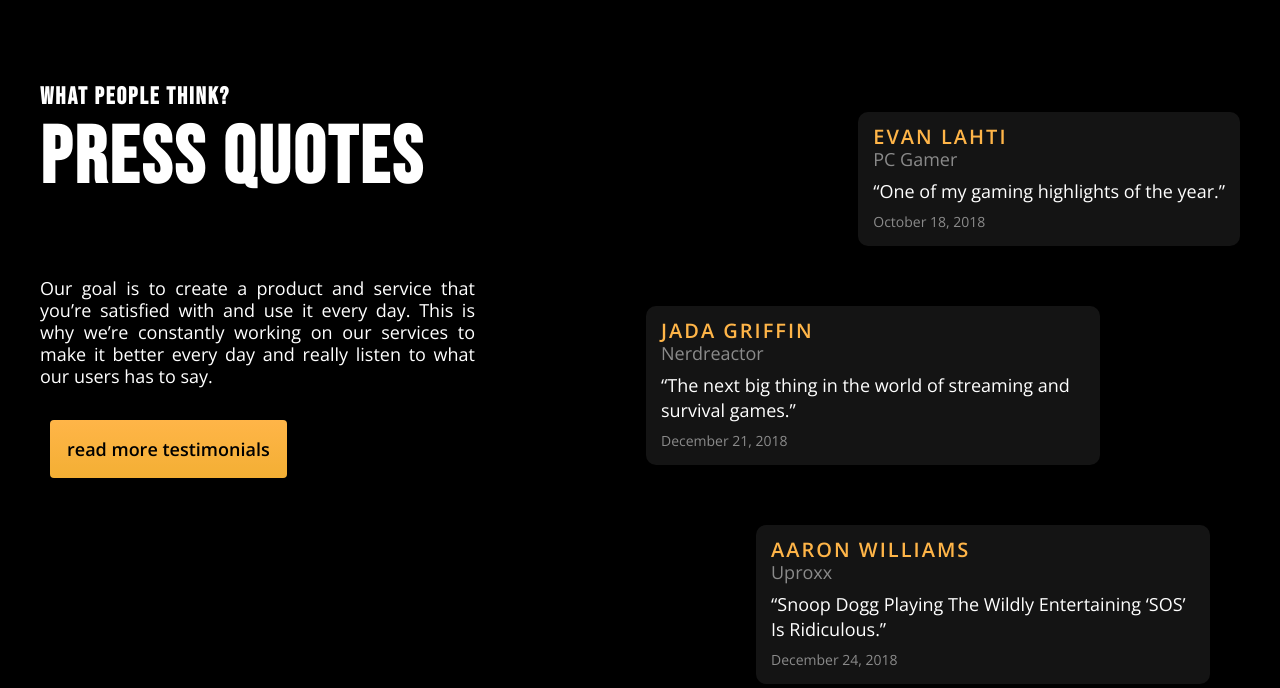
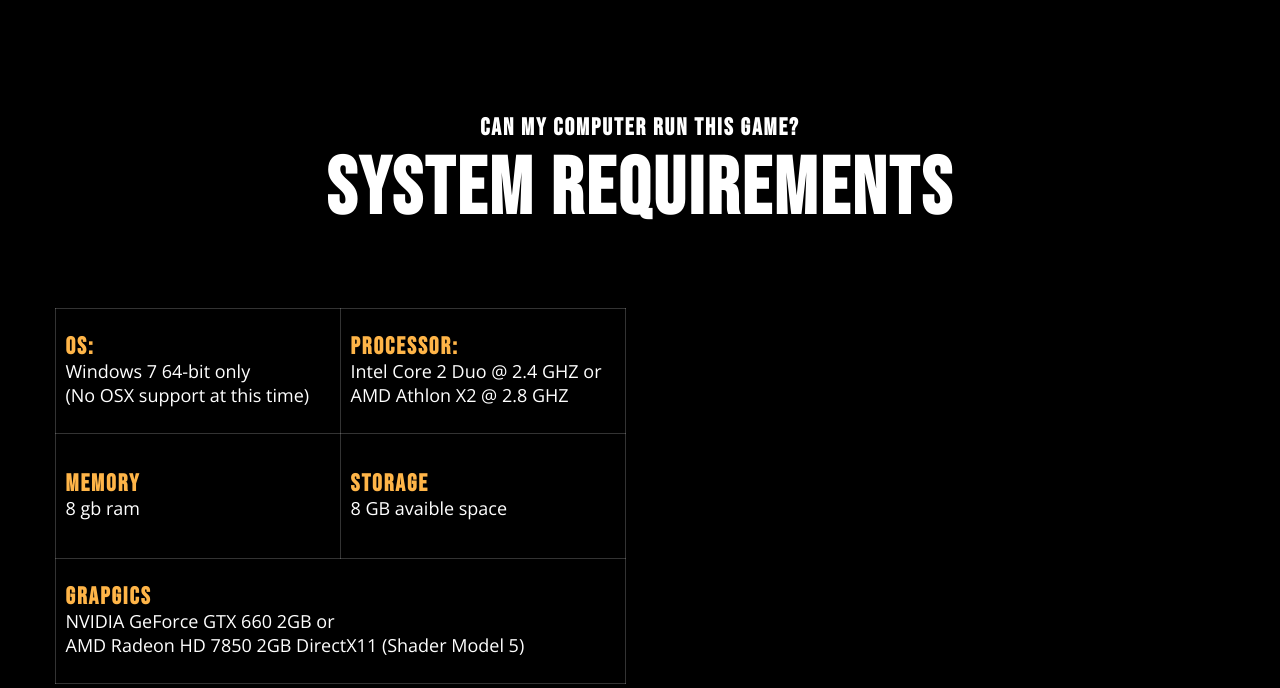
Before and after one commit to Betrones/sos-game-landing, a plain HTML site: page index.html in a window 1280 px wide. Shown: the part 1602-2290 px from the top of the page. Drawn offline with nearby package versions, Linux system fonts and the light colour scheme.

Commit message:
new block

```diff
--- /dev/null
+++ b/assets/styles/req.css
@@ -0,0 +1,34 @@
+.cell.-req{
+	border: 1px var(--c-dgrey) solid;
+	margin: 0;
+	height: 125px;
+	width: 285px;
+	padding: 15px 10px;
+}
+
+.req__table{
+	border-spacing: 0;
+	border-collapse: collapse;
+}
+
+.content.-req{
+	width: 50%;
+	display: flex;
+	justify-content: flex-start;
+}
+
+.name.-req{
+	display: flex;
+	flex-direction: column;
+	align-items: center;
+}
+
+.table__name{
+	color: var(--c-orange);
+	font-family: Bebas Neue;
+	font-style: normal;
+	font-weight: bold;
+	font-size: 24px;
+	line-height: 24px;
+	letter-spacing: 2px;
+}
--- a/index.html
+++ b/index.html
@@ -13,6 +13,7 @@
 	<link rel="stylesheet" type="text/css" href="./assets/styles/qoutes.css">
 	<link rel="stylesheet" type="text/css" href="./assets/styles/subscribe.css">
 	<link rel="stylesheet" type="text/css" href="./assets/styles/footer.css">
+	<link rel="stylesheet" type="text/css" href="./assets/styles/req.css">
 	<meta name="viewport" content="width=device-width, initial-scale=1">
 	<link href="https://fonts.googleapis.com/css2?family=Bebas+Neue&display=swap" rel="stylesheet">
 	<link href="https://fonts.googleapis.com/css2?family=Open+Sans:wght@400;600&display=swap" rel="stylesheet">
@@ -82,6 +83,47 @@
 					<img src="./assets/img/screenshot2.png" alt="" class="about__pic">
 					<img src="./assets/img/screenshot3.png" alt="" class="about__pic">
 				</div>
+			</div>
+		</div>
+	</section>
+
+	<section class="req">
+		<div class="container">
+			<div class="name -req">
+				<h3 class="subtitle">Can My Computer Run this game?</h3>
+				<h2 class="title">system requirements</h2>
+			</div>
+			<div class="content -req">
+				<table class="req__table">
+					<tr>
+						<td class="cell -req">
+							<div class="table__name">OS:</div>
+							<div class="table__text">Windows 7 64-bit only <br>(No OSX support at this time)</div>
+						</td>
+						<td class="cell -req">
+							<div class="table__name">Processor:</div>
+							<div class="table__text">Intel Core 2 Duo @ 2.4 GHZ or <br>AMD Athlon X2 @ 2.8 GHZ</div>
+						</td>
+					</tr>
+
+					<tr>
+						<td class="cell -req">
+							<div class="table__name">Memory</div>
+							<div class="table__text -up">8 gb ram</div>
+						</td>
+						<td class="cell -req">
+							<div class="table__name">Storage</div>
+							<div class="table__text">8 GB avaible space</div>
+						</td>
+					</tr>
+
+					<tr>
+						<td class="cell -req -gr" colspan="2">
+							<div class="table__name">Grapgics</div>
+							<div class="table__text">NVIDIA GeForce GTX 660 2GB or<br> AMD Radeon HD 7850 2GB DirectX11 (Shader Model 5)</div>
+						</td>
+					</tr>
+				</table>
 			</div>
 		</div>
 	</section>
```
